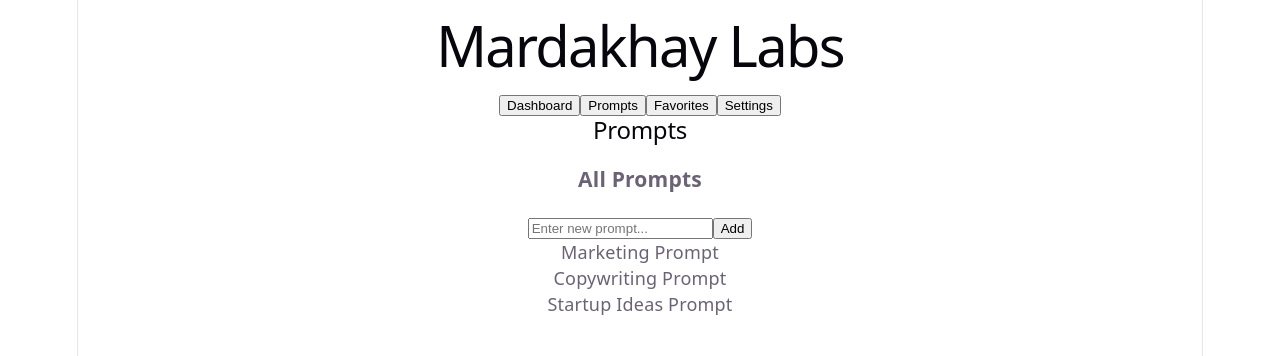
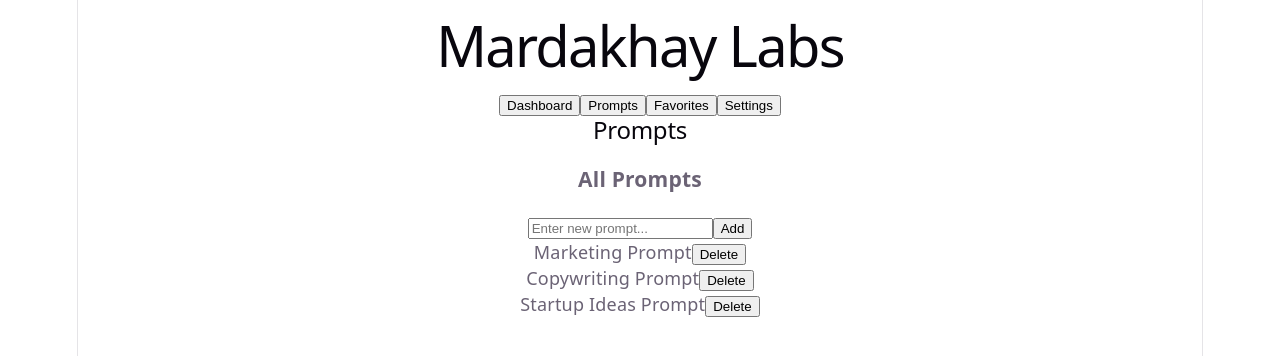
Before and after one commit to Mardakhay/mardakhay-labs, a React (Vite) app: page / in a window 1280 px wide. Both pictures are taken after a click on the button "Prompts". Shown: the top 356 px of the page. Built offline with nearby package versions, Linux system fonts and the light colour scheme.

Commit message:
add prompt deletion feature

```diff
--- a/src/App.tsx
+++ b/src/App.tsx
@@ -23,6 +23,14 @@ function App() {
     ])
 
     setNewPrompt('')
+  }
+
+  function handleDeletePrompt(promptToDelete: string) {
+    setPrompts(
+      prompts.filter(
+        (prompt) => prompt !== promptToDelete
+      )
+    )
   }
 
   return (
@@ -110,9 +118,18 @@ function App() {
               {prompts.map((prompt) => (
                 <div
                   key={prompt}
-                  className="rounded-lg bg-zinc-800 p-4"
+                  className="flex items-center justify-between rounded-lg bg-zinc-800 p-4"
                 >
-                  {prompt}
+                  <span>{prompt}</span>
+
+                  <button
+                    onClick={() =>
+                      handleDeletePrompt(prompt)
+                    }
+                    className="rounded-md bg-red-500 px-3 py-1 text-sm"
+                  >
+                    Delete
+                  </button>
                 </div>
               ))}
             </div>
```
